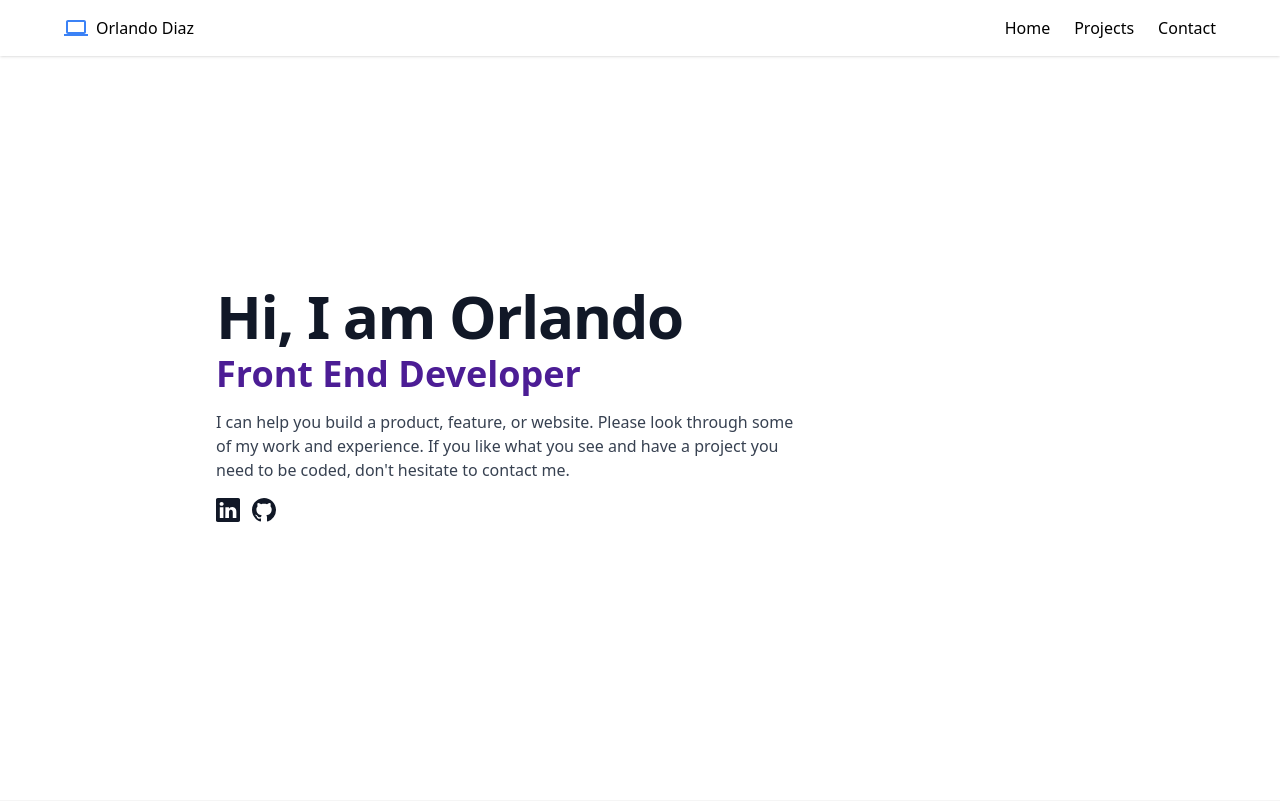
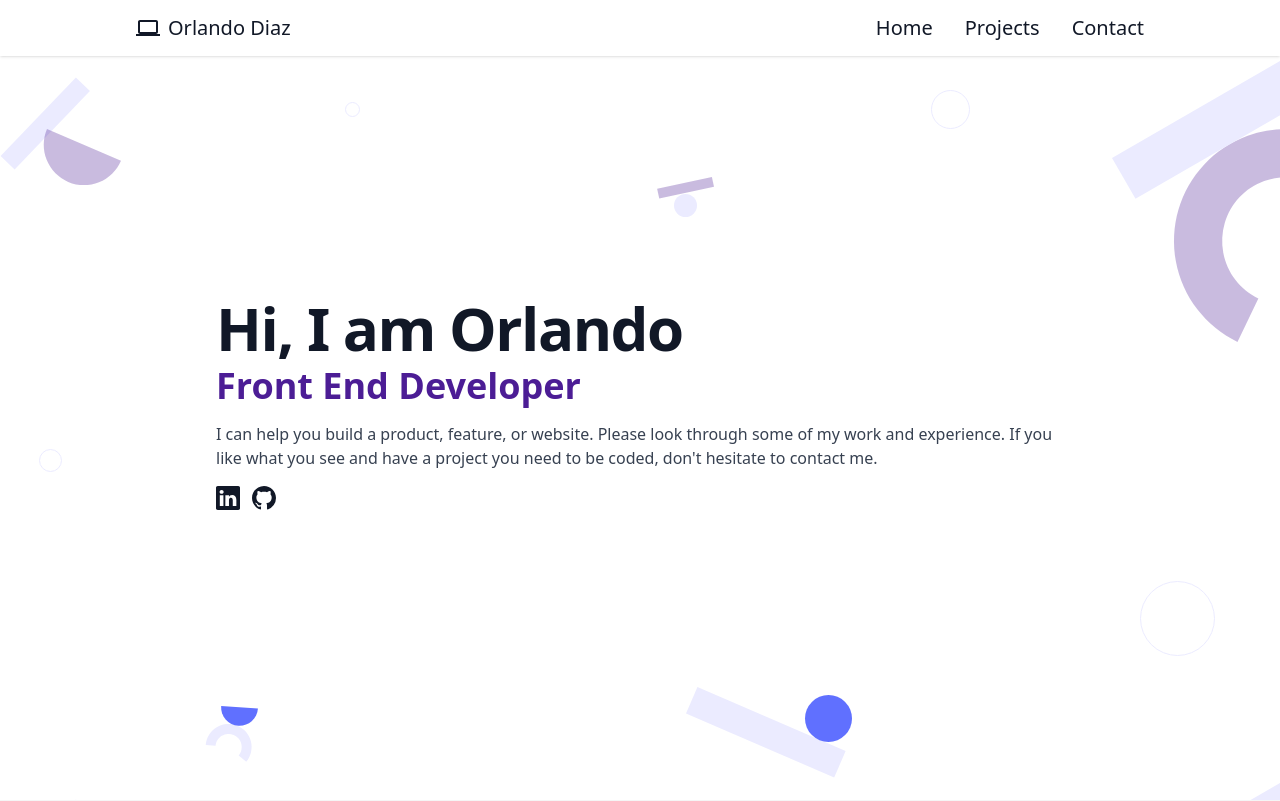
Before and after one commit to orlandodiazc/portfolio-react, a React (Vite) app: page / in a window 1280 px wide. Shown: the top 801 px of the page. Built offline with nearby package versions, Linux system fonts and the light colour scheme.

Commit message:
Update styling

```diff
--- a/src/components/Header.jsx
+++ b/src/components/Header.jsx
@@ -1,4 +1,3 @@
-import Container from './Container'
 import { useState } from 'react'
 import { MdMenu, MdClose, MdComputer } from 'react-icons/md'
 
@@ -12,22 +11,25 @@ export default function Header() {
   const [open, setOpen] = useState(false)
   return (
     <header>
-      <nav className="font-sans font-medium text-md shadow">
-        <div className="max-w-6xl m-auto">
+      <nav className="text-xl shadow text-gray-900">
+        <div className="max-w-5xl m-auto px-2">
           <div className="flex justify-between h-14 items-center">
             <a className="flex items-center gap-2" href="/">
-              <MdComputer size={24} className="text-blue-500" /> Orlando Diaz
+              <MdComputer size={24} className="hover:text-violet-900 hover:text-opacity-70" />{' '}
+              Orlando Diaz
             </a>
-            <ul className="hidden sm:flex gap-6">
+            <ul className="hidden sm:flex gap-8">
               {navigation.map((item) => {
                 return (
+                  <li key={item.name}>
                     <a
-                    key={item.name}
+                      className="hover:text-violet-900"
                       href={item.href}
                       aria-current={item.current ? 'section' : undefined}
                     >
                       {item.name}
                     </a>
+                  </li>
                 )
               })}
             </ul>
@@ -37,16 +39,20 @@ export default function Header() {
               onClick={() => setOpen((prevState) => !prevState)}
             >
               <span className="sr-only">Open navigation menu</span>
-              {open ? <MdClose aria-hidden="true" /> : <MdMenu aria-hidden="true" />}
+              {open ? (
+                <MdClose aria-hidden="true" size={24} />
+              ) : (
+                <MdMenu aria-hidden="true" size={24} />
+              )}
             </button>
           </div>
           {open && (
-            <ul className="flex flex-col items-center gap-2 sm:hidden">
+            <ul className="flex flex-col items-center gap-4 sm:hidden">
               {navigation.map((item) => {
                 return (
-                  <a key={item.name} href={item.href}>
-                    {item.name}
-                  </a>
+                  <li key={item.name} className="">
+                    <a href={item.href}>{item.name}</a>
+                  </li>
                 )
               })}
             </ul>
--- a/src/components/Hero.jsx
+++ b/src/components/Hero.jsx
@@ -1,14 +1,14 @@
-import Container from './Container'
+import Container from './Container.jsx'
 import { BsLinkedin, BsGithub } from 'react-icons/bs'
 
 export default function Hero() {
   return (
-    <section className="h-[calc(100vh-3.5rem)]">
-      <Container className="h-full flex flex-col justify-center text-gray-900">
+    <section className="h-[calc(100vh-3.5rem)] min-h-[24rem] bg-[url('/hero-bg.svg')]">
+      <Container className="h-full flex flex-col justify-center text-gray-900 ">
         <div className="flex flex-col">
-          <h1 className="font-sans font-bold tracking-tight text-6xl mb-2">Hi, I am Orlando</h1>
-          <h2 className="font-sans font-bold text-violet-900 text-4xl mb-4">Front End Developer</h2>
-          <p className="w-[64ch] mb-4 text-gray-700">
+          <h1>Hi, I am Orlando</h1>
+          <h2 className="text-4xl mb-4">Front End Developer</h2>
+          <p className="max-w-[64ch">
             I can help you build a product, feature, or website. Please look through some of my work
             and experience. If you like what you see and have a project you need to be coded, don't
             hesitate to contact me.
@@ -16,12 +16,12 @@ export default function Hero() {
           <ul className="flex gap-3 items-center mb-12">
             <li>
               <a href="https://www.linkedin.com/in/orlando-diaz-conde">
-                <BsLinkedin size={24} />
+                <BsLinkedin size={24} className="hover:text-violet-900 hover:text-opacity-70" />
               </a>
             </li>
             <li>
               <a href="https://github.com/orlandodiazc">
-                <BsGithub size={24} />
+                <BsGithub size={24} className="hover:text-violet-900 hover:text-opacity-70" />
               </a>
             </li>
           </ul>
```
Lines whose indentation alone changed are shown as unchanged.
